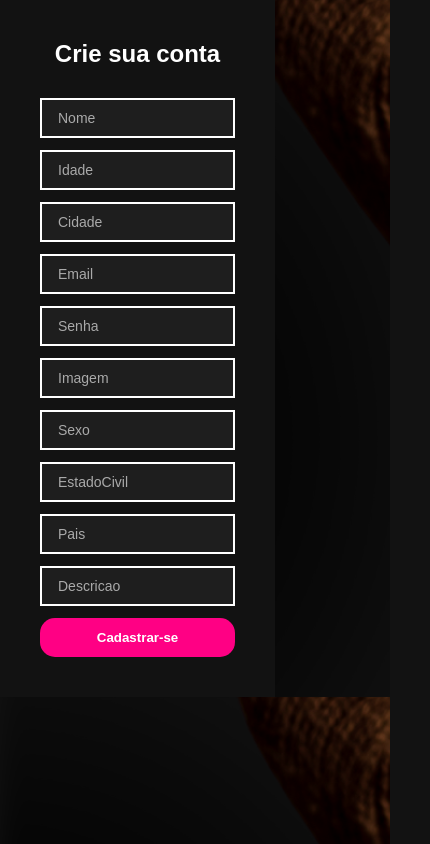
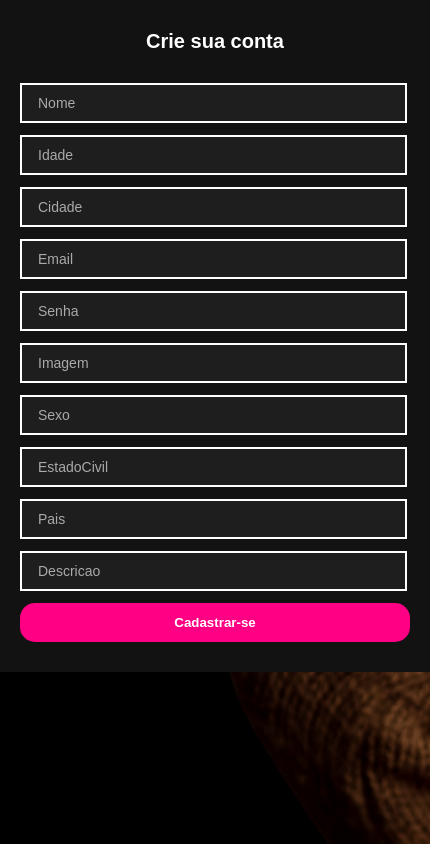
Before and after one commit to FeliperSanto5/TinderCodeTime, a React (Vite) app: page /register in a window 390 px wide. Shown: the whole page, 430 px wide, since content can reach past the window. Built offline with nearby package versions, Linux system fonts and the light colour scheme.

Commit message:
Adicionada responsividade nas informacoes de registro

```diff
--- a/GlobalStyle/GlobalStyle.css
+++ b/GlobalStyle/GlobalStyle.css
@@ -404,4 +404,35 @@ header nav ul .left .box-title .frist {
   font-size: 22px;
   font-family: var(--font-One);
 }
+
+body {
+    flex-direction: column;
+    background-color: #000000;
+  }
+
+  .boxone {
+    width: 100%;
+    padding: 30px 20px;
+    align-items: center;
+  }
+
+  .image-side {
+    display: none;
+  }
+
+  .space {
+    width: 100%;
+  }
+
+  .gray {
+    width: 90%;
+  }
+
+  .bg-btn {
+    width: 100%;
+  }
+
+  .create {
+    font-size: 20px;
+  }
 }
```
